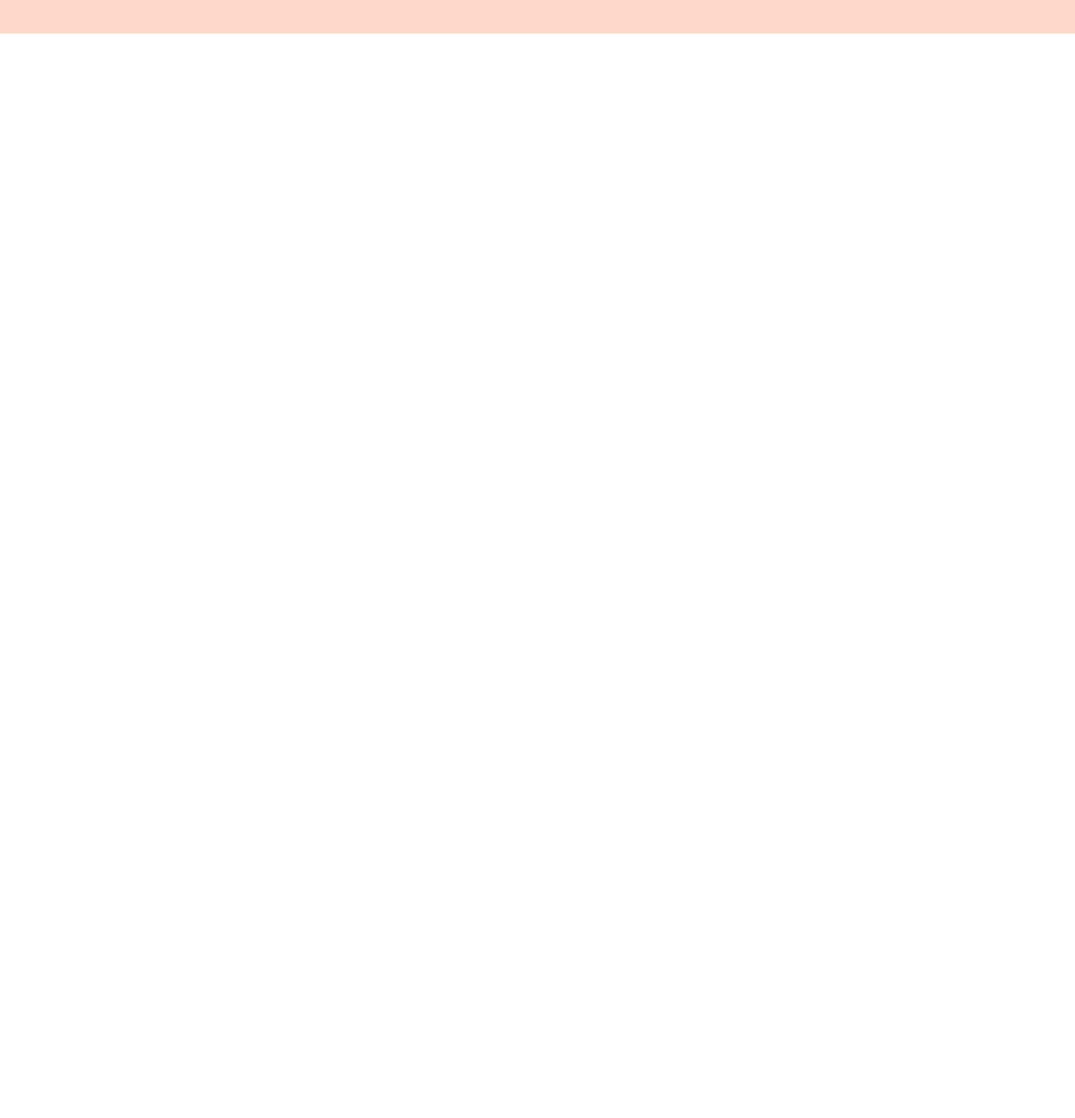
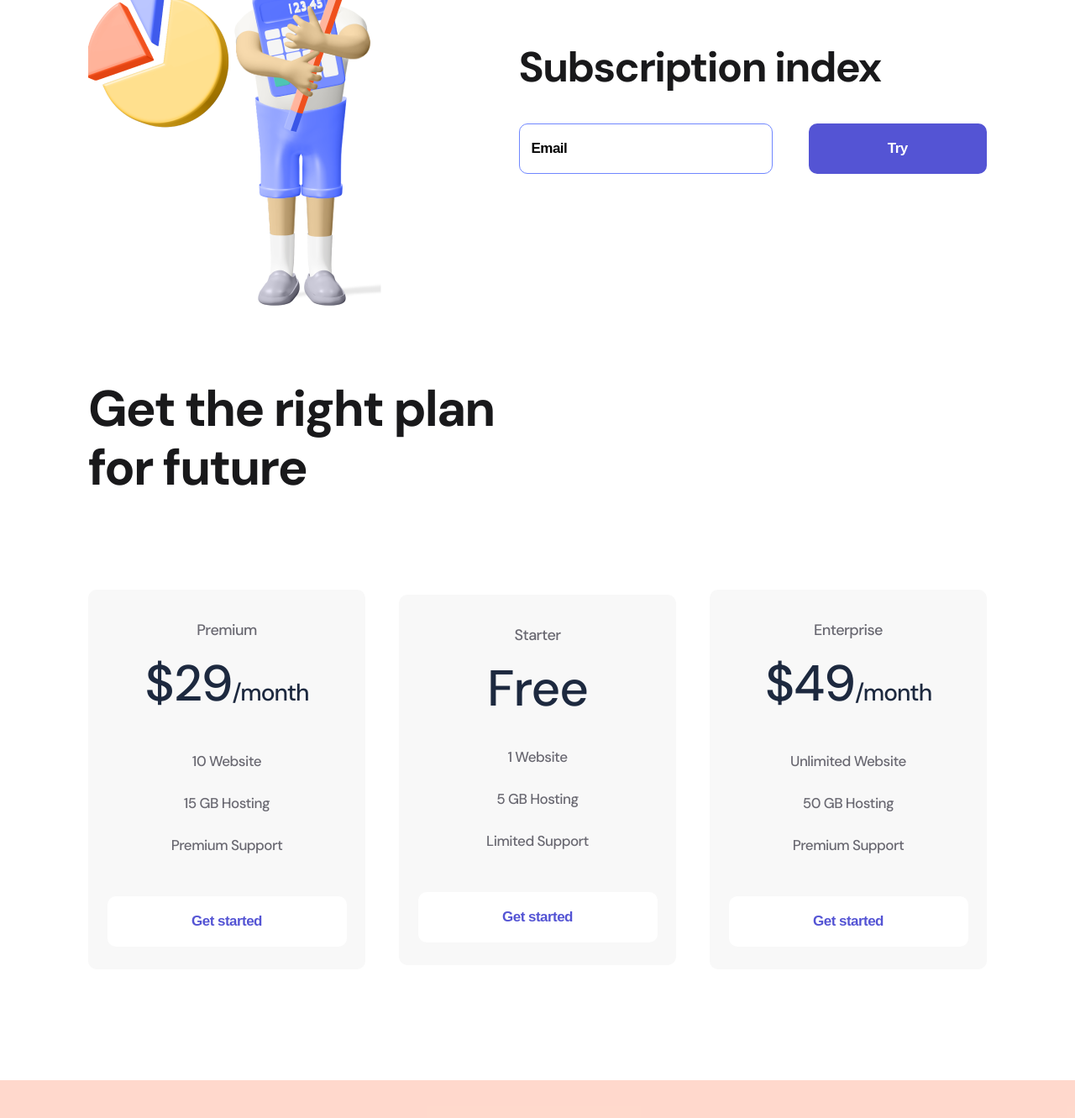
Before and after one commit to slivchenko/logoipsum, a plain HTML site: page index.html in a window 1280 px wide. Shown: the part 970-2301 px from the top of the page at 84% size. Before the commit the page ends 1010 px from the top, so only its background shows below. Drawn offline with nearby package versions, Linux system fonts and the light colour scheme.

Commit message:
Add files via upload

```diff
--- a/index.html
+++ b/index.html
@@ -66,6 +66,77 @@
             <img src="./img/Hero 3D.png" alt="first man">
         </div>
     </section>
+    <section class="container subscribe">
+        <div>
+            <img src="./img/second_man.png" alt="second man">
+        </div>
+        <div>
+            <h2 class="subscribe__title">
+                Subscription index
+            </h2>
+            <form>
+                <input type="email" placeholder="Email">
+            <button class="button button__violet">
+                Try
+            </button>
+            </form>
+        </div>
+    </section>
+    <section class="container plan">
+        <h2 class="plan__title">
+            Get the right plan for future
+        </h2>
+        <div class="plan__flex">
+            <div class="item">
+                <p class="item__text">
+                    Premium
+                </p>
+                <h3 class="item__title">
+                    $29<span>/month</span>
+                </h3>
+                <ul>
+                    <li class="item__li">10 Website</li>
+                    <li class="item__li">15 GB Hosting</li>
+                    <li class="item__li">Premium Support</li>
+                </ul>
+                    <button class="button button__item">
+                        Get started
+                    </button>
+            </div>
+            <div class="item">
+                <p class="item__text">
+                    Starter
+                </p>
+                <h3 class="item__title">
+                    Free
+                </h3>
+                <ul>
+                    <li class="item__li">1 Website</li>
+                    <li class="item__li">5 GB Hosting</li>
+                    <li class="item__li">Limited Support</li>
+                </ul>
+                    <button class="button button__item">
+                        Get started
+                    </button>
+            </div>
+            <div class="item">
+                <p class="item__text">
+                    Enterprise
+                </p>
+                <h3 class="item__title">
+                    $49<span>/month</span>
+                </h3>
+                <ul>
+                    <li class="item__li">Unlimited Website</li>
+                    <li class="item__li">50 GB Hosting</li>
+                    <li class="item__li">Premium Support</li>
+                </ul>
+                    <button class="button button__item">
+                        Get started
+                    </button>
+            </div>
+        </div>
+    </section>
     <footer class="footer">
         <div class="container footer__flex">
             <div>
--- a/style/style.css
+++ b/style/style.css
@@ -12,7 +12,7 @@ body{
     padding: 38px 0 48px;
 }
 
-.header__flex, .footer__flex, .about{
+.header__flex, .footer__flex, .about, .subscribe, .plan__flex{
     display: flex;
     justify-content: space-between;
     align-items: center;
@@ -99,3 +99,114 @@ body{
 .footer{
     padding: 53px 0;
 }
+
+.subscribe{
+    margin-bottom: 85px;
+}
+
+.subscribe__title{
+    font-weight: 700;
+    font-size: 50px;
+    line-height: 57px;
+    letter-spacing: -1.56316px;
+    color: #19191B;
+    margin-bottom: 38px;
+}
+
+input{
+    width: 302px;
+    height: 60px;
+    border-radius: 10px;
+    border: 1px solid #7087FF;
+    padding-left: 14px;
+    box-sizing: border-box;
+    margin-right: 39px;
+}
+
+input::placeholder, input{
+    font-weight: 700;
+    font-size: 17px;
+    line-height: 22px;
+    letter-spacing: -0.531474px;
+    color: #000000;
+}
+
+input:focus{
+    outline: none;
+}
+
+.plan{
+    margin-bottom: 132px;
+}
+
+.plan__title{
+    font-weight: bold;
+    font-size: 60px;
+    line-height: 70px;
+    letter-spacing: -1.87579px;
+    color: #19191B;
+    max-width: 504px;
+    margin-bottom: 110px;
+}
+
+.item{
+    width: 330px;
+    background: #F8F8F8;
+    border-radius: 10px;
+    text-align: center;
+    padding: 34px 0 27px;
+}
+
+.item:hover{
+    transition: 500ms;
+    background: #FF7143;
+    box-shadow: 0px 32px 34px rgba(255, 112, 59, 0.317827);
+}
+
+.item__text{
+    font-size: 18px;
+    line-height: 28px;
+    letter-spacing: -0.562737px;
+    color: #696871;
+}
+
+.item:hover .item__text, .item:hover .item__title, .item:hover .item__li{
+    color: white;
+    transition: 500ms;
+}
+
+.item__title{
+    font-weight: 700px;
+    font-size: 60px;
+    line-height: 56px;
+    text-align: center;
+    letter-spacing: -1.03448px;
+    color: #1D293F;
+    margin: 22px 0 28px;
+}
+
+.item__title span{
+    font-size: 28px;
+}
+
+.item__li{
+    list-style: none;
+    font-weight: 400;
+    font-size: 17px;
+    line-height: 50px;
+    letter-spacing: -0.531474px;
+    color: #696871;
+}
+
+.button__item{
+    width: 285px;
+    background: white;
+    color: #5454d4;
+    margin-top: 36px;
+}
+
+.item:hover .button__item{
+    background: #9F3919;
+    color: white;
+    transition: 500ms;
+}
```
Also changed, not shown: img/second_man.png (added).
